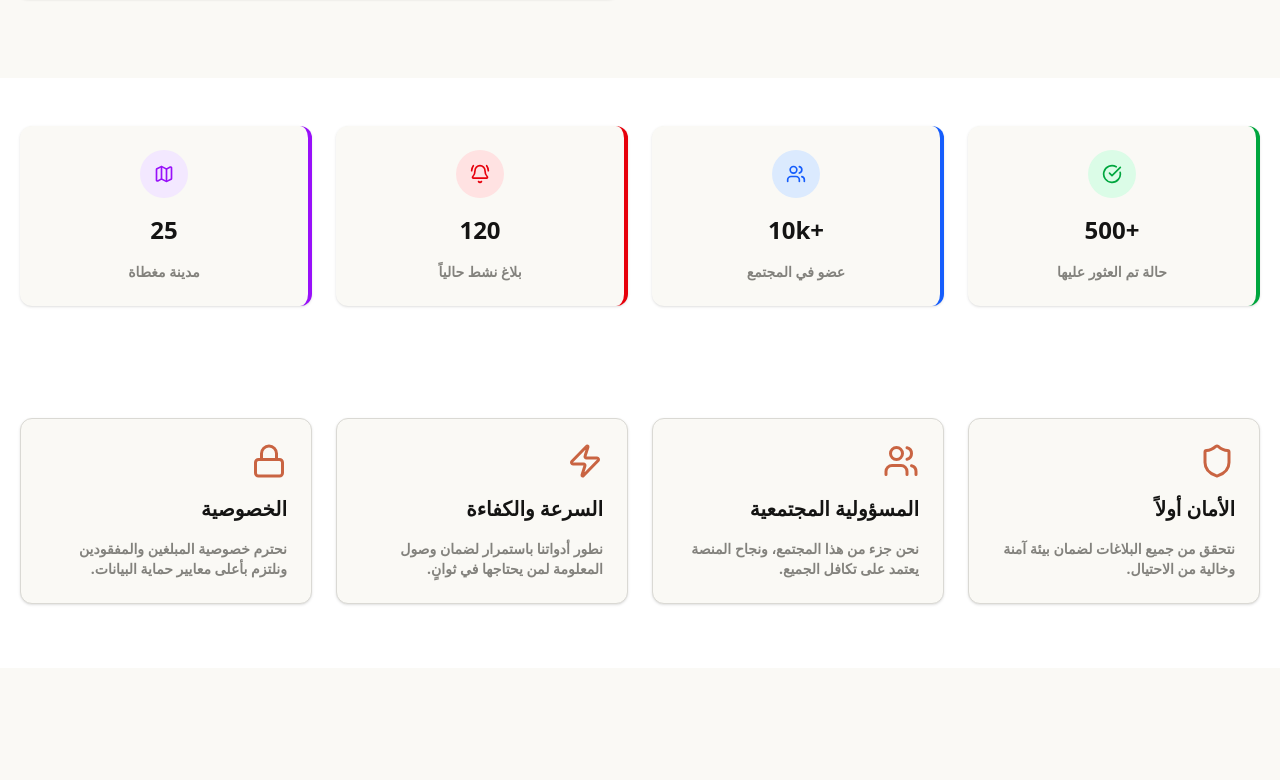
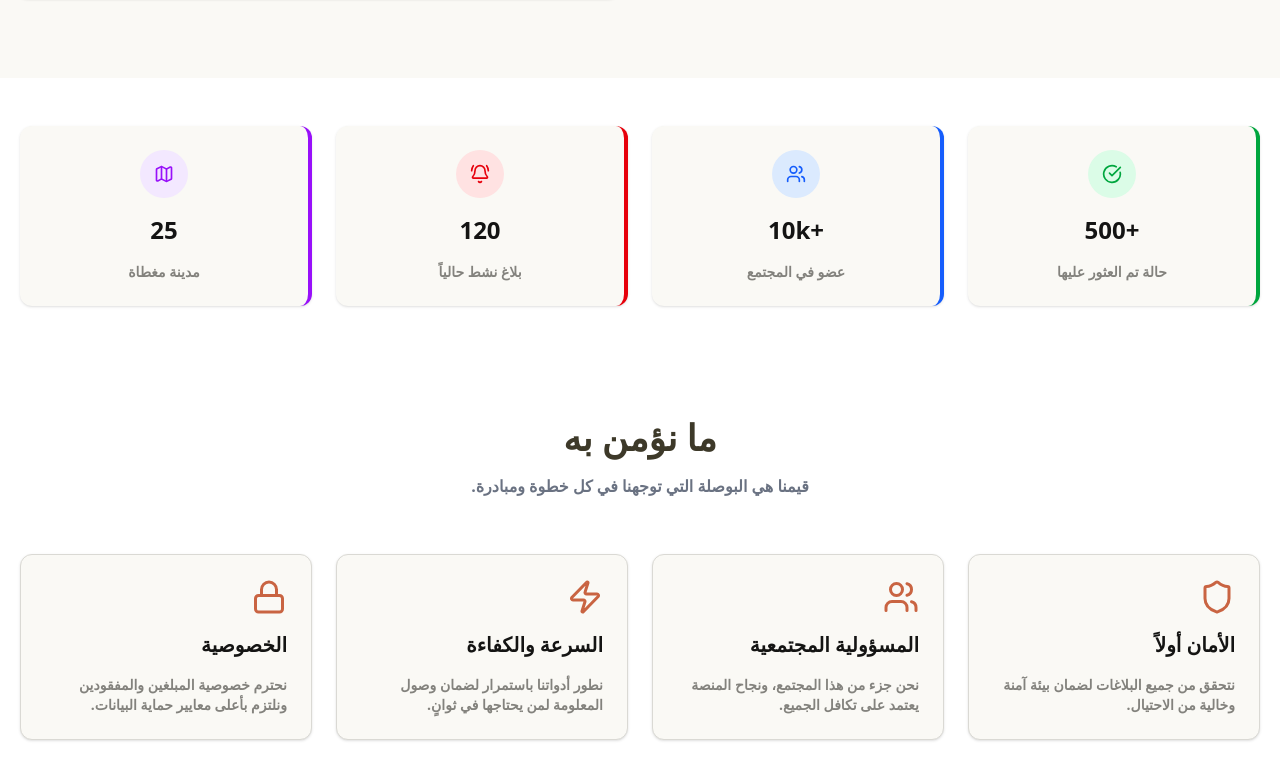
Before and after one commit to Amanak-dev/Amanak, a Next.js app: page /about in a window 1280 px wide. Shown: the part 682-1462 px from the top of the page. Before the commit the page ends 1390 px from the top, so only its background shows below. Built offline with nearby package versions, Linux system fonts and the light colour scheme.

Commit message:
feat: add title to  Values section

```diff
--- a/src/components/shared/about/Stats.tsx
+++ b/src/components/shared/about/Stats.tsx
@@ -5,7 +5,8 @@ import { STATS, StatItem } from "@/constants/about";
 
 export default function StatsSection() {
     return (
-        <section className="w-full py-12 bg-white">
+        <section className="w-full py-12 bg-white text-center">
+
             <div className="container grid grid-cols-1 md:grid-cols-2 lg:grid-cols-4 gap-6">
                 {STATS.map(({ id, icon: Icon, count, label, bg, textColor, border }: StatItem) => (
                     <Card key={id} className={cn(
--- a/src/components/shared/about/Values.tsx
+++ b/src/components/shared/about/Values.tsx
@@ -10,8 +10,10 @@ import { VALUES, ValueItem } from "@/constants/about";
 export default function ValuesSection() {
     return (
         <section className="py-16 bg-white ">
-            <div className="container grid grid-cols-1 md:grid-cols-2 lg:grid-cols-4 gap-6">
-                {VALUES.map(({ id,icon: Icon, title, description }: ValueItem) => {
+            <h2 className="text-3xl md:text-4xl font-bold text-center mb-4">ما نؤمن به</h2>
+            <p className="text-gray-500 font-semibold text-center">قيمنا هي البوصلة التي توجهنا في كل خطوة ومبادرة.</p>
+            <div className="container grid grid-cols-1 md:grid-cols-2 lg:grid-cols-4 gap-6 mt-14">
+                {VALUES.map(({ id, icon: Icon, title, description }: ValueItem) => {
                     return (
                         <Card key={id} className="transition-all duration-300 hover:-translate-y-2 hover:shadow-lg">
                             <CardContent className="flex flex-col gap-4">
```
